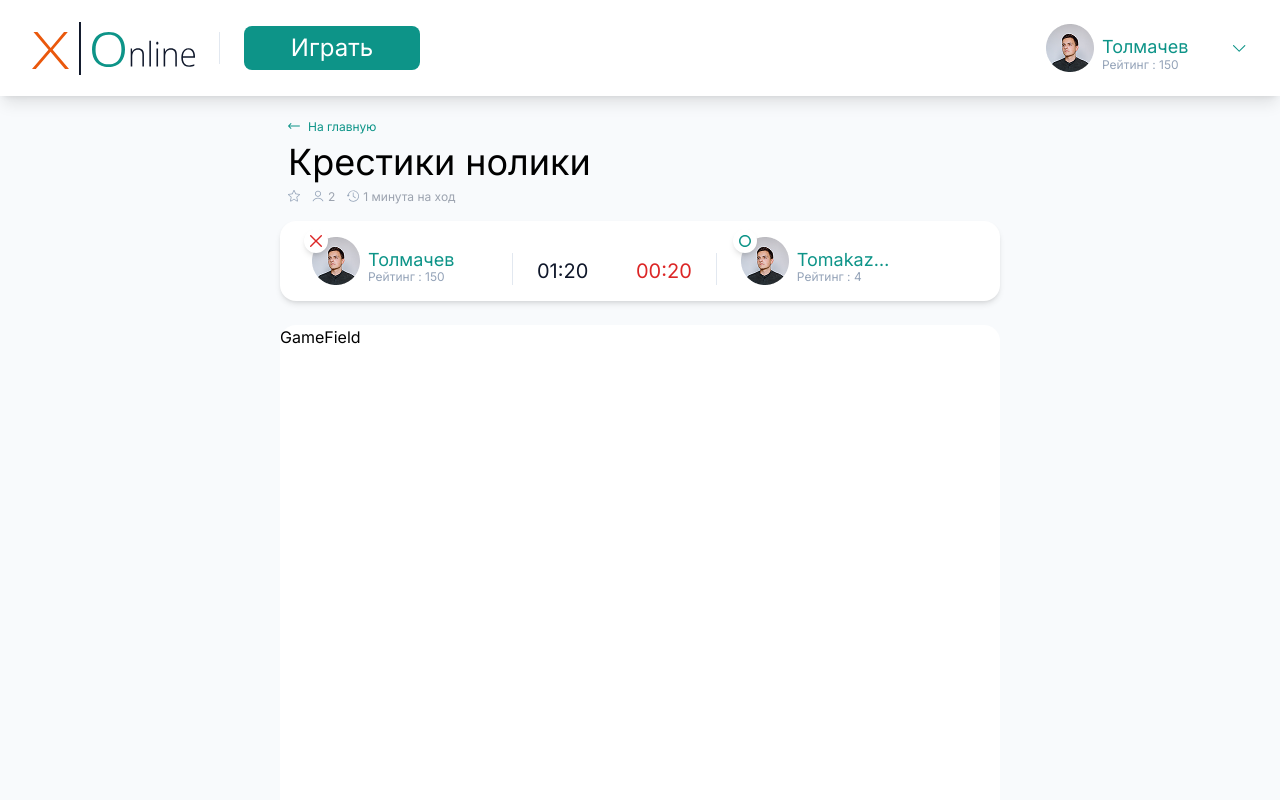
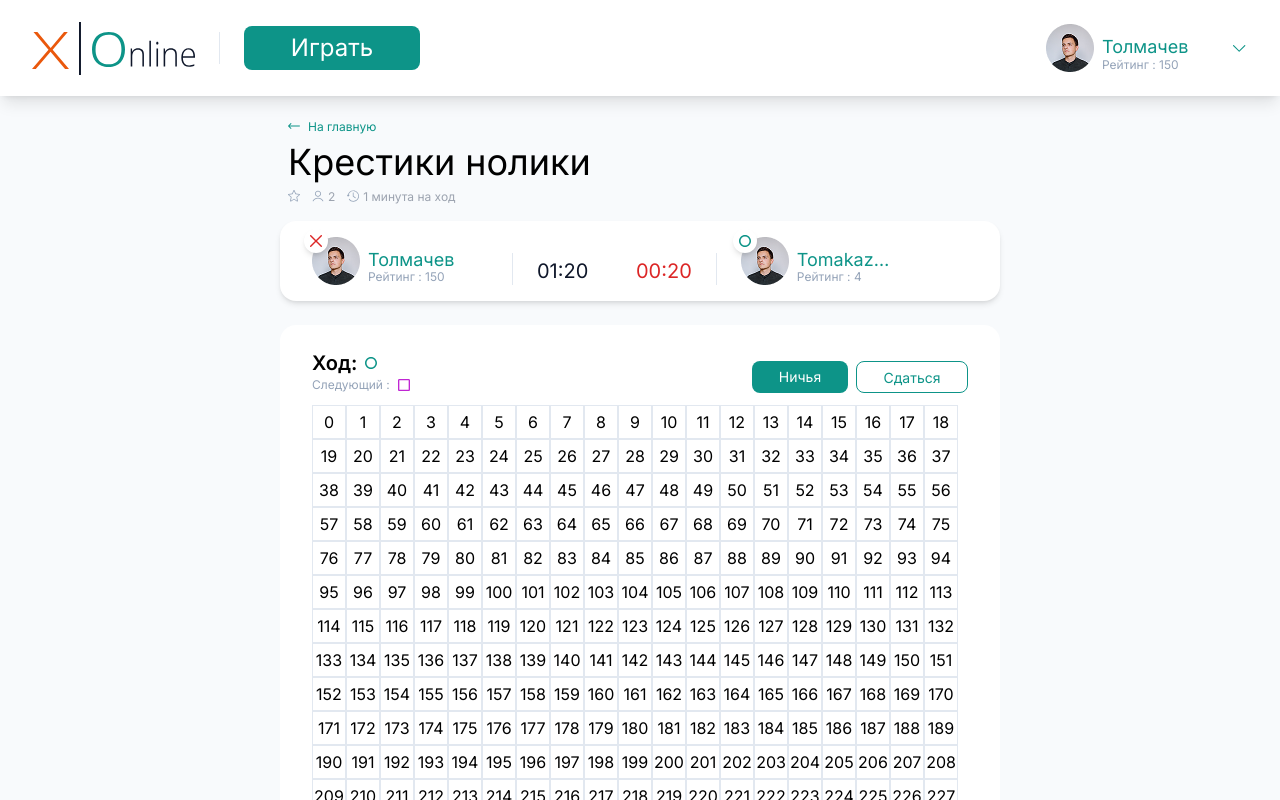
Before and after one commit to fasty86/paromovtictac, a Next.js app: page / in a window 1280 px wide. Shown: the top 800 px of the page. Built offline with nearby package versions, Linux system fonts and the light colour scheme.

Commit message:
feat: добавлена верстка игрового поля

```diff
--- /dev/null
+++ b/components/button/button.jsx
@@ -0,0 +1,15 @@
+import clsx from "clsx";
+
+export function Button({ className, onclick, text }) {
+  return (
+    <button
+      className={clsx(
+        " transition-colors rounded-lg text-2xl leading-tight py-2 px-5",
+        className,
+      )}
+      onClick={onclick}
+    >
+      {text}
+    </button>
+  );
+}
--- /dev/null
+++ b/components/button/index.js
@@ -0,0 +1 @@
+export { Button } from "./button";
--- /dev/null
+++ b/components/cell/cell.jsx
@@ -0,0 +1,14 @@
+import clsx from "clsx";
+
+export function GameCell({ className, symbol }) {
+  return (
+    <div
+      className={clsx(
+        "w-[34px] h-[34px] border-[0.5px] border-slate-200 flex items-center justify-center ",
+        className,
+      )}
+    >
+      {symbol}
+    </div>
+  );
+}
--- /dev/null
+++ b/components/cell/index.js
@@ -0,0 +1 @@
+export { GameCell } from "./cell";
--- a/components/game/game-field.jsx
+++ b/components/game/game-field.jsx
@@ -1,8 +1,45 @@
 import clsx from "clsx";
+import { SquareIcon, ZeroIcon } from "./icons";
+import { Button } from "../button";
+import { useState } from "react";
+import { GameCell } from "../cell";
 export function GameField({ className }) {
+  const [gameState, setGameState] = useState(() =>
+    Array.from({ length: 19 * 19 }, (_, i) => i),
+  );
   return (
-    <div className={clsx(className, "h-[651px] bg-white rounded-2xl")}>
-      GameField
+    <div
+      className={clsx(className, "h-[651px] bg-white rounded-2xl px-8 py-6")}
+    >
+      <div className="flex justify-between ">
+        <div className="flex flex-col w-42">
+          <div className="flex items-center justify-start gap-2  text-teal-600">
+            <span className="text-xl font-semibold text-black">Ход:</span>{" "}
+            <ZeroIcon />
+          </div>
+          <div className="flex items-center justify-start gap-2 ">
+            <span className="text-slate-400 text-xs">Следующий :</span>{" "}
+            <SquareIcon />
+          </div>
+        </div>
+        <div className="flex gap-2 items-end">
+          <Button
+            className="bg-teal-600 text-white h-8 w-24 text-sm leading-tight hover:bg-teal-500"
+            text={"Ничья"}
+          />
+          <Button
+            className={
+              "border border-teal-600 text-teal-600 h-8 w-28 text-sm leading-tight hover:bg-slate-50"
+            }
+            text={"Сдаться"}
+          />
+        </div>
+      </div>
+      <div className="flex flex-wrap mt-3">
+        {gameState.map((cell, idx) => (
+          <GameCell key={idx} symbol={cell} />
+        ))}
+      </div>
     </div>
   );
 }
--- a/components/game/game-info.jsx
+++ b/components/game/game-info.jsx
@@ -2,7 +2,7 @@ import clsx from "clsx";
 import { Profile } from "../profile";
 import { Divider } from "../divider";
 import { Timer } from "../timer";
-import { O, X } from "./icons";
+import { ZeroIcon, CrossIcon } from "./icons";
 import { Badge } from "../badge";
 export function GameInfo({ className }) {
   return (
@@ -14,9 +14,9 @@ export function GameInfo({ className }) {
     >
       <div className="flex items-baseline  w-[284px]">
         <div className="relative">
-          <div className="text-red-600 w-6 h-6 bg-white absolute -top-2  -left-2 rounded-full shadow-md flex items-center justify-center">
-            <X />
-          </div>
+          <Badge className="text-red-600">
+            <CrossIcon />
+          </Badge>
           <Profile playerName="Толмачев" rating={150} />
         </div>
         <Divider />
@@ -27,7 +27,7 @@ export function GameInfo({ className }) {
         <Divider />
         <div className="relative">
           <Badge className="text-teal-600">
-            <O />
+            <ZeroIcon />
           </Badge>
           <Profile playerName="Tomakazu harimotosssssssssssss" rating={4} />
         </div>
--- a/components/game/icons/x.jsx
+++ b/components/game/icons/cross.jsx
@@ -1,4 +1,4 @@
-export function X() {
+export function CrossIcon() {
   return (
     <svg
       width="12"
--- a/components/game/icons/index.js
+++ b/components/game/icons/index.js
@@ -2,5 +2,7 @@ export { Star } from "./star";
 export { Arrow } from "./arrow";
 export { UserIcon } from "./user";
 export { ClockIcon } from "./clock";
-export { X } from "./x";
-export { O } from "./o";
+export { CrossIcon } from "./cross";
+export { ZeroIcon } from "./zero";
+export { TriangleIcon } from "./triangle";
+export { SquareIcon } from "./square";
--- /dev/null
+++ b/components/game/icons/square.jsx
@@ -0,0 +1,16 @@
+export function SquareIcon() {
+  return (
+    <svg
+      width="12"
+      height="12"
+      viewBox="0 0 12 12"
+      fill="none"
+      xmlns="http://www.w3.org/2000/svg"
+    >
+      <path
+        d="M10.6667 1.33333V10.6667H1.33333V1.33333H10.6667ZM10.6667 0H1.33333C0.6 0 0 0.6 0 1.33333V10.6667C0 11.4 0.6 12 1.33333 12H10.6667C11.4 12 12 11.4 12 10.6667V1.33333C12 0.6 11.4 0 10.6667 0Z"
+        fill="#C026D3"
+      />
+    </svg>
+  );
+}
--- /dev/null
+++ b/components/game/icons/triangle.jsx
@@ -0,0 +1,16 @@
+export function TriangleIcon() {
+  return (
+    <svg
+      width="12"
+      height="11"
+      viewBox="0 0 12 11"
+      fill="none"
+      xmlns="http://www.w3.org/2000/svg"
+    >
+      <path
+        d="M0.100481 10.2182C0.166306 10.3323 0.260981 10.4269 0.374992 10.4928C0.489003 10.5586 0.618332 10.5932 0.749981 10.5932H11.25C11.3816 10.5932 11.511 10.5586 11.625 10.4928C11.739 10.4269 11.8337 10.3323 11.8995 10.2182C11.9653 10.1042 12 9.97489 12 9.84324C12 9.71159 11.9653 9.58226 11.8995 9.46825L6.64948 0.374967C6.58365 0.260961 6.48897 0.166292 6.37496 0.100471C6.26095 0.0346513 6.13163 0 5.99998 0C5.86833 0 5.73901 0.0346513 5.625 0.100471C5.51099 0.166292 5.41631 0.260961 5.35048 0.374967L0.100481 9.46825C0.0346547 9.58226 0 9.71159 0 9.84325C0 9.9749 0.0346547 10.1042 0.100481 10.2182ZM5.99998 2.24997L9.95093 9.09325H2.04903L5.99998 2.24997Z"
+        fill="#2563EB"
+      />
+    </svg>
+  );
+}
--- a/components/game/icons/o.jsx
+++ b/components/game/icons/zero.jsx
@@ -1,8 +1,8 @@
-export function O() {
+export function ZeroIcon({ size = 12 }) {
   return (
     <svg
-      width="12"
-      height="12"
+      width={size}
+      height={size}
       viewBox="0 0 12 12"
       fill="none"
       xmlns="http://www.w3.org/2000/svg"
--- a/components/header/header.jsx
+++ b/components/header/header.jsx
@@ -2,14 +2,17 @@ import Image from "next/image";
 import logo from "./logo.svg";
 import { ArrowDownIcon } from "./icons";
 import { Profile } from "../profile";
+import { Button } from "../button";
 export function Header() {
   return (
     <header className="h-24 bg-white px-8 flex items-center shadow-lg">
       <Image src={logo} alt="logo" />
       <div className="w-px h-8 bg-slate-200 mx-6"></div>
-      <button className="w-44 py-2 px-5 text-white bg-teal-600 hover:bg-teal-500 transition-colors rounded-lg text-2xl leading-tight">
-        Играть
-      </button>
+      <Button
+        className="w-44  text-white bg-teal-600 hover:bg-teal-500"
+        text="Играть"
+        onclick={() => console.log("play")}
+      />
       <button className="ml-auto flex items-center gap-2 text-teal-600 hover:text-teal-500 transition-colors">
         <Profile playerName={"Толмачев"} rating={150} />
         <ArrowDownIcon />
```
